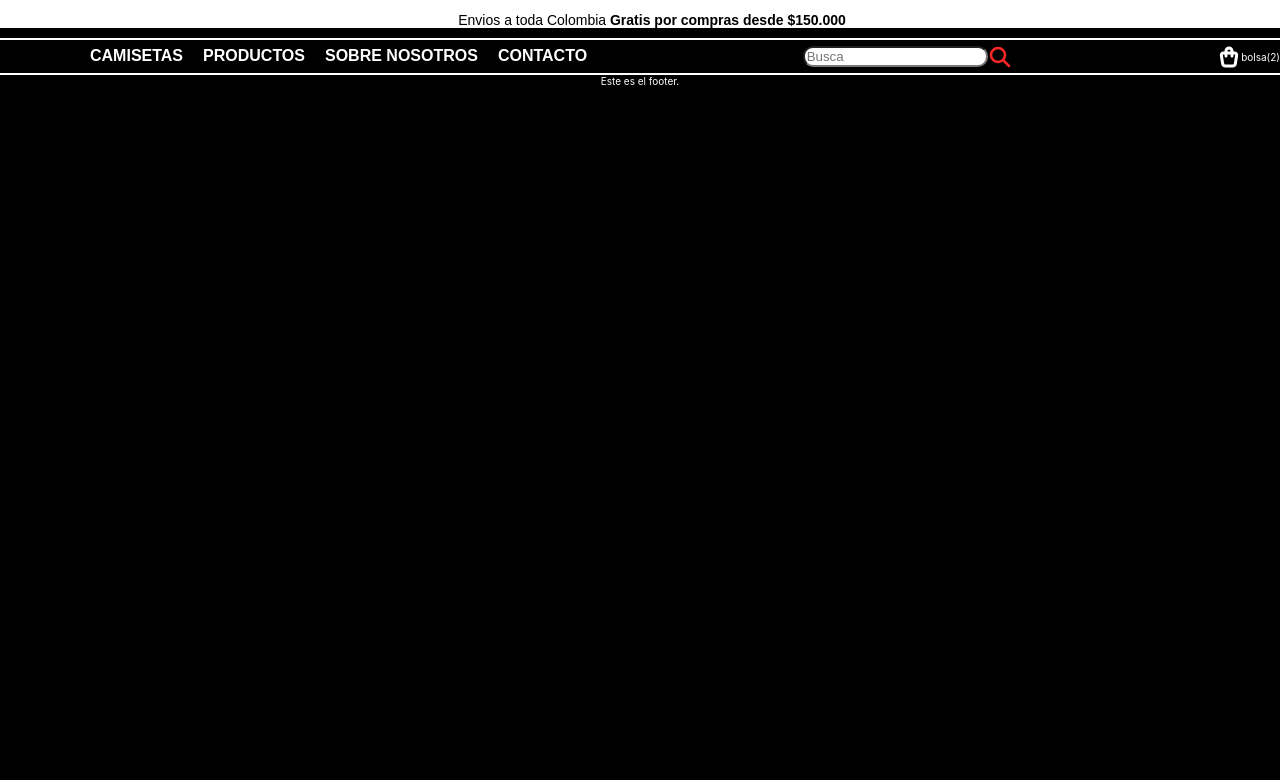
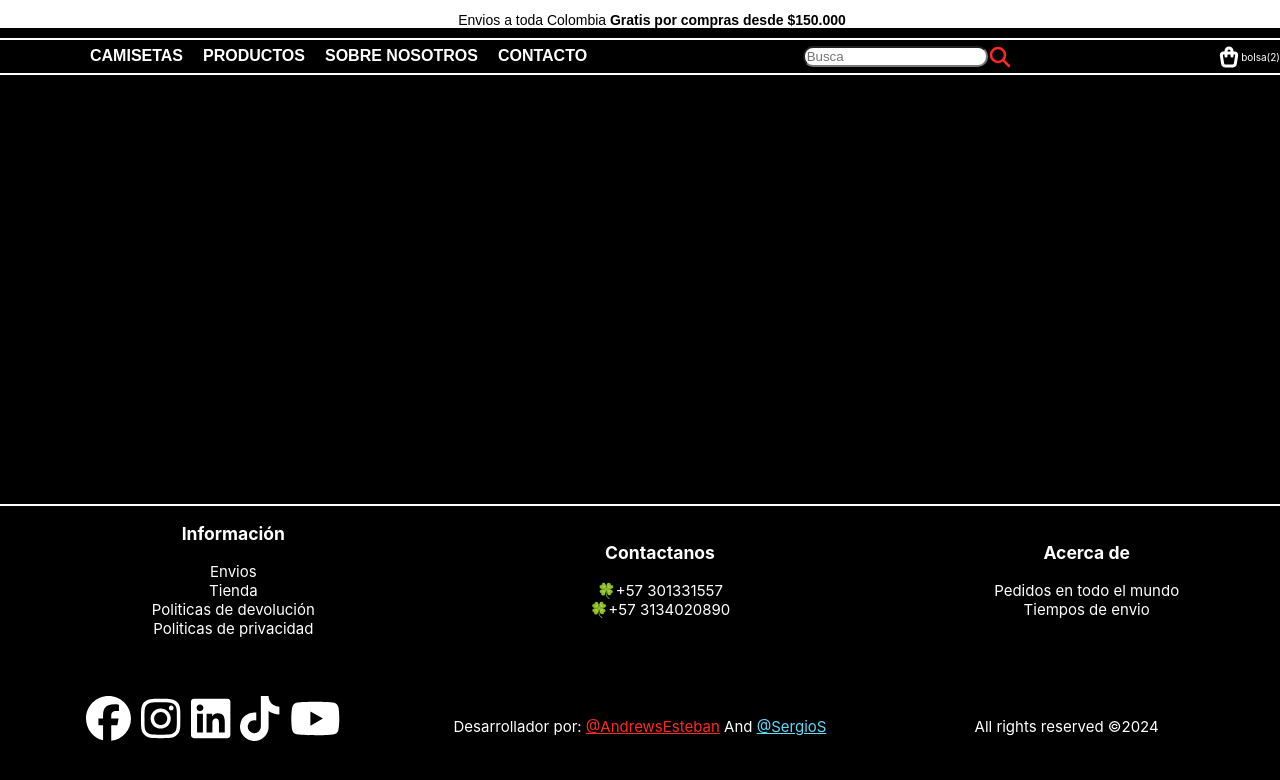
Before and after one commit to 9AndrewsEsteban8/shirtstechnologystore, a React (Create React App) app: page / in a window 1280 px wide. Shown: the top 780 px of the page. Built offline with nearby package versions, Linux system fonts and the light colour scheme.

Commit message:
maquetado footer

```diff
--- a/package.json
+++ b/package.json
@@ -3,6 +3,8 @@
   "version": "0.1.0",
   "private": true,
   "dependencies": {
+    "@fortawesome/free-brands-svg-icons": "^6.5.1",
+    "@fortawesome/react-fontawesome": "github:fortawesome/react-fontawesome",
     "@testing-library/jest-dom": "^5.17.0",
     "@testing-library/react": "^13.4.0",
     "@testing-library/user-event": "^13.5.0",
--- a/src/App.css
+++ b/src/App.css
@@ -115,3 +115,52 @@ html {
     transform: rotate(360deg);
   }
 }
+
+
+/* ---Footer---- */
+
+.container_footer{
+  display: grid;
+  grid-template-rows: repeat(2,1fr);
+  grid-template-columns: repeat(3,1fr);
+  align-items: center;
+  place-items: center;
+  font-size: 150%;
+  position: fixed;
+  bottom: 0;
+  border-top: solid 0.2rem ;
+  width: 100%;
+}
+
+.container_footer ul li{
+  list-style: none;
+}
+
+.socialnetworks_footer{
+  display: flex;
+  gap: 10px;
+}
+
+.socialnetworks_footer a{
+  color:  rgb(255, 255, 255);
+}
+
+
+.socialnetworks_footer a:hover{
+  color: rgb(255, 40, 37);
+}
+
+
+.developers a:first-child{
+  color: rgb(255, 40, 37);
+}
+
+.developers a:last-child{
+  color: rgb(97,218,251);
+}
+
+.fa-2x {
+  font-size: 3em;
+}
+
+c:\Users\USUARIO\OneDrive\Escritorio\Portafolio\PortafolioAndrewsEsteban\src\App.css
--- a/src/App.js
+++ b/src/App.js
@@ -1,4 +1,3 @@
-
 
 import Footer from './Componets/Footer';
 import Header from './Header';
--- a/src/Componets/Footer.jsx
+++ b/src/Componets/Footer.jsx
@@ -1,13 +1,66 @@
 import React from 'react'
+import { faFacebook, faInstagram, faLinkedin, faTiktok, faYoutube } from '@fortawesome/free-brands-svg-icons'
+import SocialIcon from './SocialIcons'
+
+
+
 
 const Footer = () => {
   return (
     <div className='container_footer'>
-        Este es el footer.
-        <div></div>
-        <div></div>
-        <div></div>
+      <div>
+        <ul>
+          <h3>Información</h3>
+          <li>Envios</li>
+          <li>Tienda</li>
+          <li>Politicas de devolución</li>
+          <li>Politicas de privacidad</li>
+        </ul>
+      </div>
+
+      <div>
+        <ul>
+          <h3>Contactanos</h3>
+          <li>🍀+57 301331557</li>
+          <li>🍀+57 3134020890</li>
+        </ul>
+      </div>
+
+      <div>
+        <ul>
+          <h3>Acerca de</h3>
+          <li>
+            Pedidos en todo el mundo
+          </li>
+          <li>
+            Tiempos de envio
+          </li>
+        </ul>
+      </div>
+
+      <div className='socialnetworks_footer'>
+        <SocialIcon
+          href={'https://www.facebook.com/?locale=es_LA'}
+          icon={faFacebook} />
+        <SocialIcon
+          href={'https://www.instagram.com/'}
+          icon={faInstagram} />
+        <SocialIcon
+          href={'https://www.instagram.com/'}
+          icon={faLinkedin} />
+        <SocialIcon
+          href={'https://www.instagram.com/'}
+          icon={faTiktok} />
+        <SocialIcon
+          href={'https://www.instagram.com/'}
+          icon={faYoutube} />
+      </div>
+      <div className="developers">
+        Desarrollador por: <a href='https://www.linkedin.com/in/andrewsesteban/'>@AndrewsEsteban</a> And <a href='https://www.linkedin.com/in/sergio-danilo-sabogal-quintin-83825820a/'>@SergioS</a>
+      </div>
+    <p>All rights reserved ©2024</p>
     </div>
+
   )
 }
 
--- /dev/null
+++ b/src/Componets/SocialIcons.jsx
@@ -0,0 +1,15 @@
+import React from 'react';
+import { FontAwesomeIcon } from '@fortawesome/react-fontawesome';
+
+const SocialIcon = ({ href, icon,text }) => {
+  return (
+    <div className='containersocial'>
+    <a href={href} target="_blank" rel="noopener noreferrer">
+      <FontAwesomeIcon icon={icon} size="2x" />
+    </a>
+    <p>{text}</p>
+    </div>
+  );
+};
+
+export default SocialIcon;
```
Also changed, not shown: 1 other file (tests, documents, lock files or other folders).
